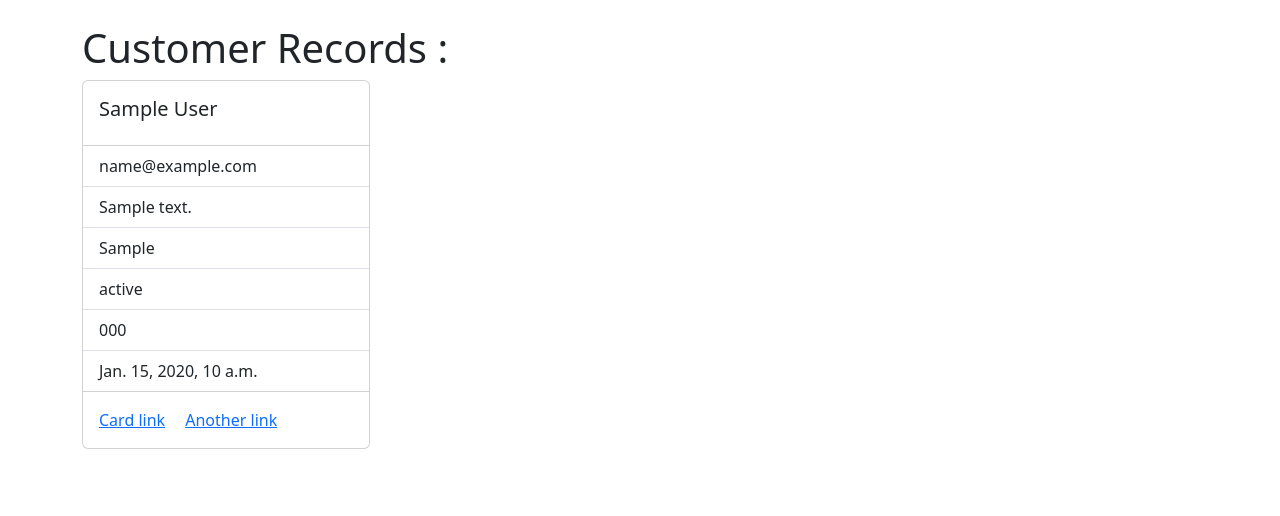
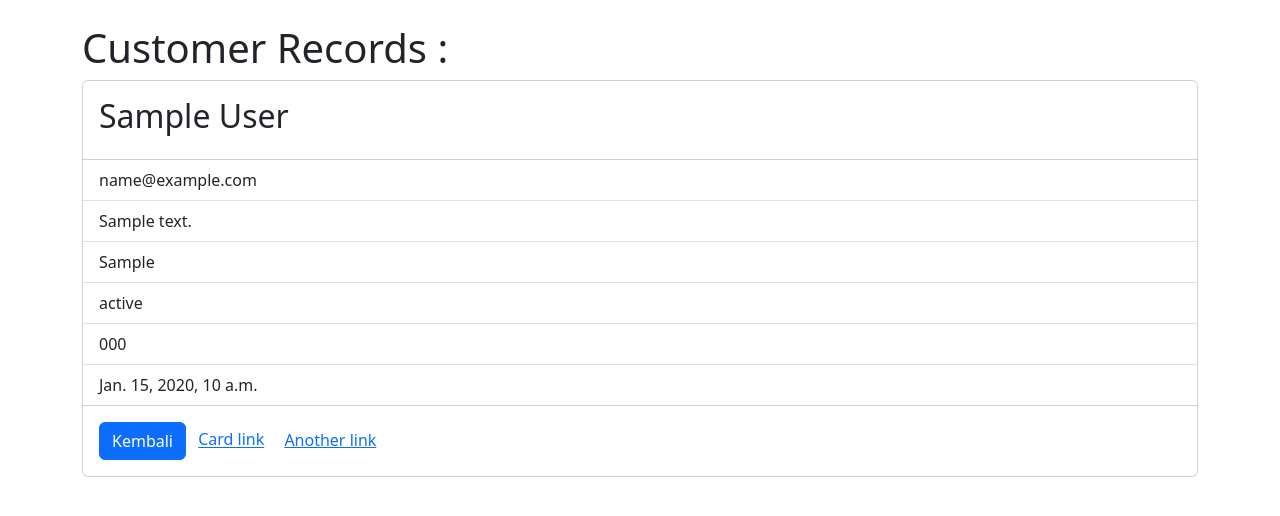
Before and after one commit to alwiyahya99/Django-CRM, a Django app: page /record/1 in a window 1280 px wide. Shown: the part 56-572 px from the top of the page. Run offline with Django 4.2, Linux system fonts and the light colour scheme; a user stored in the database is signed in; tables that the repository leaves empty hold one stand-in row (values such as "Sample post").

Commit message:
Show Detail User

```diff
--- a/website/templates/record.html
+++ b/website/templates/record.html
@@ -3,10 +3,10 @@
 {% block content %}
 
 <h1>Customer Records :</h1>
-<div class="card" style="width: 18rem;">
+<div class="card">
     {% comment %} <img src="..." class="card-img-top" alt="..."> {% endcomment %}
         <div class="card-body">
-            <h5 class="card-title">{{customer_record.first_name}} {{customer_record.last_name}}</h5>
+            <h2 class="card-title">{{customer_record.first_name}} {{customer_record.last_name}}</h2>
         </div>
             <ul class="list-group list-group-flush">
                 <li class="list-group-item">{{customer_record.email}}</li>
@@ -17,6 +17,7 @@
                 <li class="list-group-item">{{customer_record.created_at}}</li>
             </ul>
         <div class="card-body">
+            <a href="{% url 'home' %}" class="btn btn-primary me-2">Kembali</a>
             <a href="#" class="card-link">Card link</a>
             <a href="#" class="card-link">Another link</a>
     </div>
```
